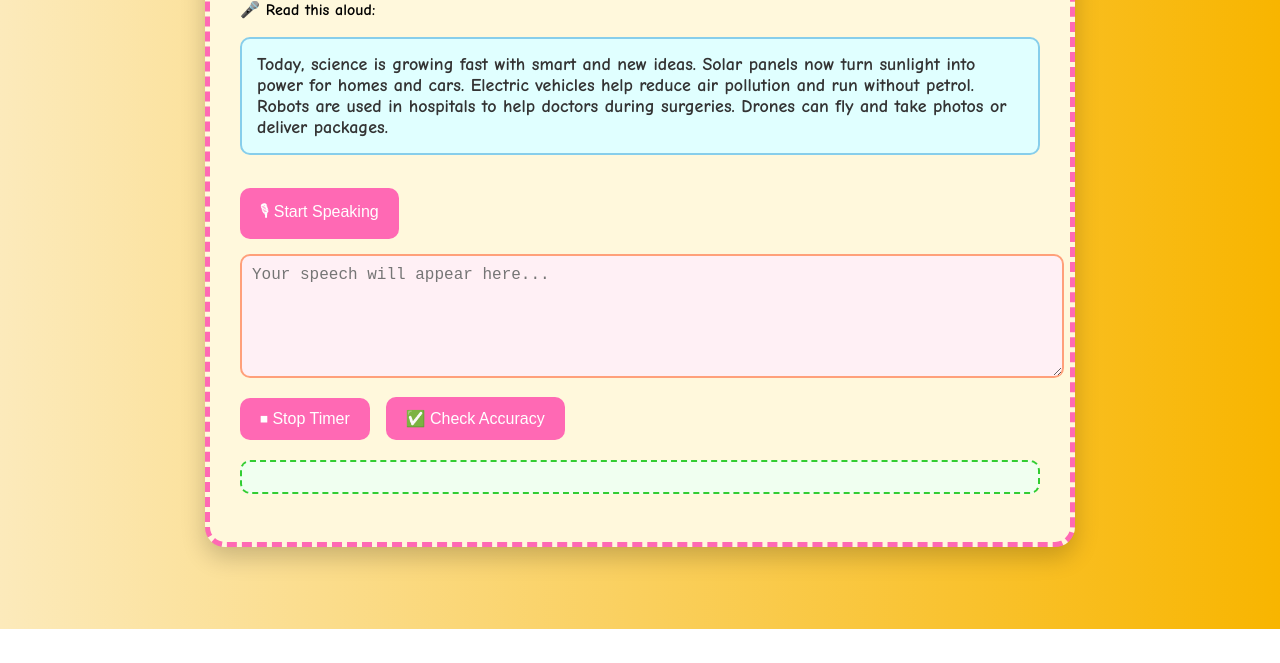
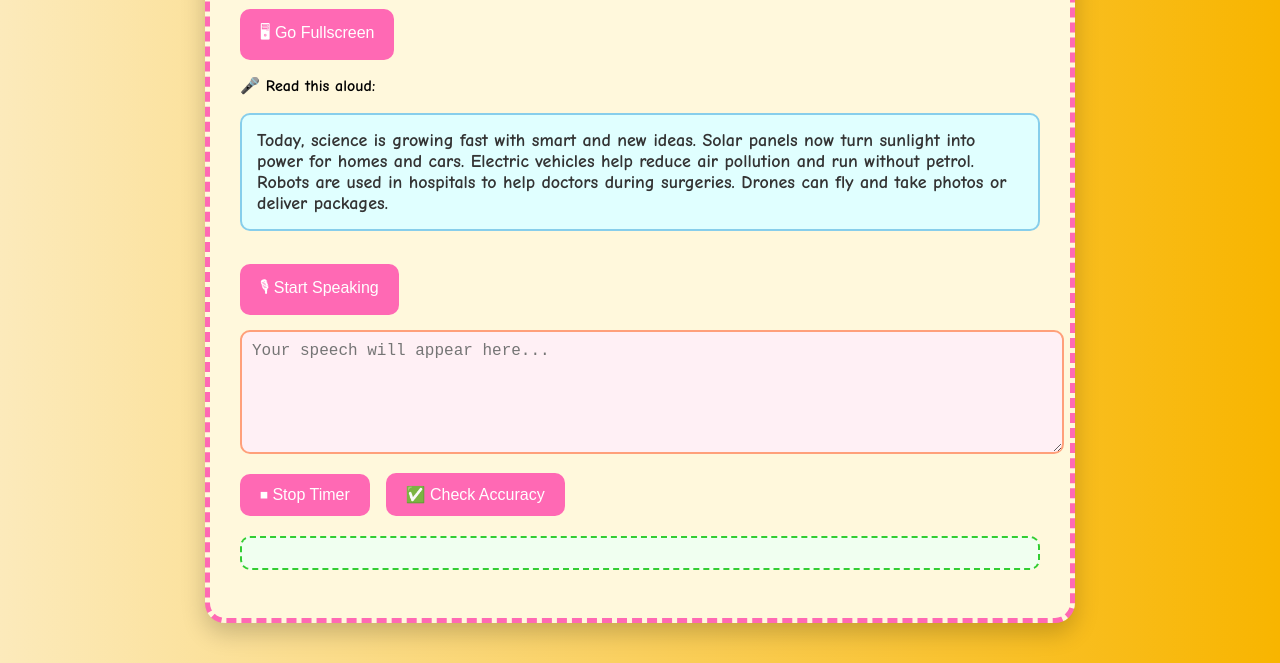
Before and after one commit to DevaVE-Git/Calciproj, a plain HTML site: page index.html in a window 1280 px wide. Shown: the part 171-834 px from the top of the page. Before the commit the page ends 800 px from the top, so only its background shows below. Drawn offline with Linux system fonts and the light colour scheme.

Commit message:
I added a line to enable the full screen mode automatically

```diff
--- a/index.html
+++ b/index.html
@@ -81,6 +81,8 @@
   <div class="container">
     <h2>📚 Fun Reading Speed Game!</h2>
 
+    <button onclick="goFullscreen()">🖥 Go Fullscreen</button>
+
     <p><strong>🎤 Read this aloud:</strong></p>
     <p id="originalText">
       Today, science is growing fast with smart and new ideas. Solar panels now turn sunlight into power for homes and cars. Electric vehicles help reduce air pollution and run without petrol. Robots are used in hospitals to help doctors during surgeries. Drones can fly and take photos or deliver packages.
@@ -155,6 +157,17 @@
         📝 <strong>Matched Words:</strong> ${matchCount} / ${original.length}
       `;
     }
+
+    function goFullscreen() {
+      const elem = document.documentElement;
+      if (elem.requestFullscreen) {
+        elem.requestFullscreen();
+      } else if (elem.webkitRequestFullscreen) {
+        elem.webkitRequestFullscreen(); // Safari
+      } else if (elem.msRequestFullscreen) {
+        elem.msRequestFullscreen(); // IE11
+      }
+    }
   </script>
 </body>
 </html>
```
